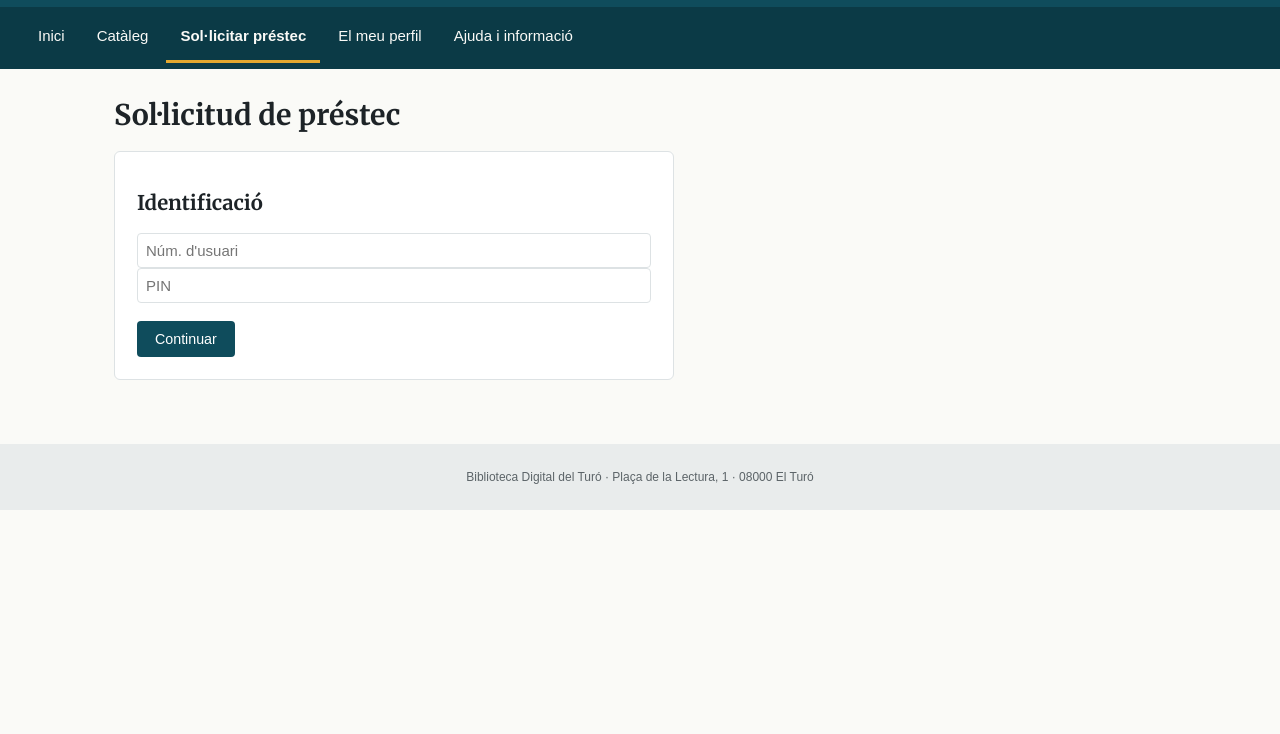
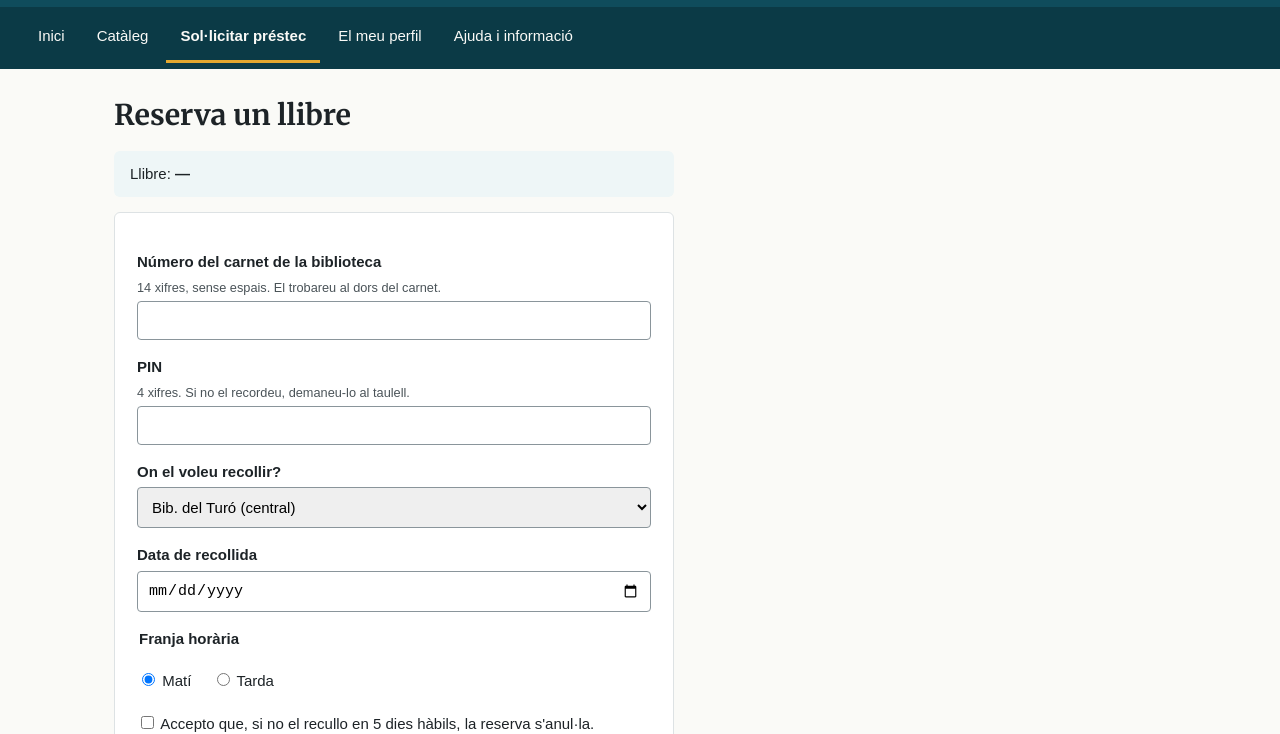
Before and after one commit to 2star444/Projecte-Base, a plain HTML site: page reserva.html in a window 1280 px wide. Shown: the part 61-795 px from the top of the page. Drawn offline with Linux system fonts and the light colour scheme.

Commit message:
[H1/H3/H5/H9] A5: Reserva en una sola pàgina amb validació i confirmació (B)

```diff
--- a/css/estils.css
+++ b/css/estils.css
@@ -401,3 +401,70 @@ footer {
   outline: 3px solid #1a5fb4;
   outline-offset: 2px;
 }
+
+/* A5 · Formulari de reserva en una pàgina */
+.form-reserva {
+  background: #fff;
+  border: 1px solid var(--linia);
+  border-radius: 6px;
+  padding: 22px;
+  max-width: 560px;
+  font-family: Arial, sans-serif;
+}
+.form-reserva label {
+  display: block;
+  font-weight: 700;
+  margin: 16px 0 4px;
+}
+.form-reserva .ajuda {
+  margin: 0 0 4px;
+  font-size: 0.85rem;
+  color: #4a5358;
+}
+.form-reserva input[type="text"],
+.form-reserva input[type="password"],
+.form-reserva input[type="date"],
+.form-reserva select {
+  width: 100%;
+  padding: 10px;
+  border: 1px solid #8a959b;
+  border-radius: 4px;
+  font-size: 1rem;
+}
+.form-reserva input:user-invalid {
+  border-color: #c62828;
+  background: #fff5f5;
+}
+.form-reserva fieldset {
+  border: 0;
+  padding: 0;
+  margin: 16px 0 0;
+}
+.form-reserva legend {
+  font-weight: 700;
+  margin-bottom: 4px;
+}
+.form-reserva .opcio {
+  display: inline-block;
+  margin-right: 16px;
+  font-weight: 400;
+}
+.btn-principal {
+  display: inline-block;
+  margin-top: 20px;
+  background: var(--verd);
+  color: #fff;
+  border: 0;
+  padding: 14px 28px;
+  border-radius: 6px;
+  font-size: 1.05rem;
+  font-weight: 700;
+  cursor: pointer;
+}
+.llibre-triat {
+  font-family: Arial, sans-serif;
+  background: #eef6f7;
+  border-radius: 6px;
+  padding: 12px 16px;
+  max-width: 560px;
+}
--- a/reserva.html
+++ b/reserva.html
@@ -39,66 +39,86 @@
       </ul>
     </nav>
     <main>
-      <h1>Sol·licitud de préstec</h1>
-      <form id="form-reserva">
-        <div class="pas" id="pas1">
-          <h2>Identificació</h2>
-          <input type="text" id="carnet" placeholder="Núm. d'usuari" />
-          <input type="password" id="pin" placeholder="PIN" />
-          <button type="button" id="continuar-1">Continuar</button>
-        </div>
-        <div class="pas" id="pas2">
-          <h2>Document</h2>
-          <label for="document">Codi del document</label>
-          <input type="text" id="document" />
-          <button type="button" id="continuar-2">Continuar</button>
-        </div>
-        <div class="pas" id="pas3">
-          <h2>Punt de servei</h2>
-          <label for="biblioteca">Punt de recollida</label>
-          <select id="biblioteca"></select>
-          <button type="button" id="continuar-3">Continuar</button>
-        </div>
-        <div class="pas" id="pas4">
-          <h2>Data</h2>
-          <label for="data">Data de recollida</label>
-          <input type="date" id="data" />
-          <label><input type="radio" name="franja" checked /> Matí</label>
-          <label><input type="radio" name="franja" /> Tarda</label>
-          <button type="button" id="continuar-4">Continuar</button>
-        </div>
-        <div class="pas" id="pas5">
-          <h2>Condicions</h2>
-          <div class="condicions">
-            <p>
-              1. La sol·licitud de préstec queda subjecta a la disponibilitat
-              efectiva del document en el moment de la tramitació i a la
-              normativa general de circulació de la Xarxa.
-            </p>
-            <p>
-              2. El document romandrà a disposició de la persona usuària durant
-              un termini de cinc dies hàbils a comptar de la data indicada.
-              Transcorregut aquest termini sense recollida, la sol·licitud es
-              considerarà anul·lada i s'aplicaran els punts de penalització
-              corresponents.
-            </p>
-            <p>
-              3. La persona usuària és responsable de la custòdia del document i
-              n'haurà de respondre en cas de pèrdua o deteriorament.
-            </p>
-            <p>
-              4. Les dades personals es tracten d'acord amb la política de
-              privacitat publicada a la seu electrònica.
-            </p>
-          </div>
-          <label><input type="checkbox" id="accepto" /> Accepto</label>
-          <button type="button" id="continuar-5">Continuar</button>
-        </div>
-        <div class="pas" id="pas6">
-          <h2>Resum</h2>
-          <p id="resum"></p>
-          <button type="button" id="processar">Processar</button>
-        </div>
+      <h1>Reserva un llibre</h1>
+      <p class="llibre-triat">Llibre: <strong id="llibre-reserva">—</strong></p>
+
+      <form class="form-reserva" action="confirmacio.html" method="get">
+        <input type="hidden" id="document" name="document" />
+
+        <label for="carnet">Número del carnet de la biblioteca</label>
+        <p class="ajuda" id="ajuda-carnet">
+          14 xifres, sense espais. El trobareu al dors del carnet.
+        </p>
+        <input
+          type="text"
+          id="carnet"
+          required
+          inputmode="numeric"
+          pattern="[0-9]{14}"
+          maxlength="14"
+          autocomplete="off"
+          aria-describedby="ajuda-carnet"
+        />
+
+        <label for="pin">PIN</label>
+        <p class="ajuda" id="ajuda-pin">
+          4 xifres. Si no el recordeu, demaneu-lo al taulell.
+        </p>
+        <input
+          type="password"
+          id="pin"
+          required
+          inputmode="numeric"
+          pattern="[0-9]{4}"
+          maxlength="4"
+          aria-describedby="ajuda-pin"
+        />
+
+        <label for="punt-recollida">On el voleu recollir?</label>
+        <select id="punt-recollida" name="recollida" required>
+          <option value="Bib. del Turó (central)" selected>
+            Bib. del Turó (central)
+          </option>
+          <option>Bib. Ca l'Oliveres</option>
+          <option>Bib. Can Comas</option>
+          <option>Bib. Can Fabra</option>
+          <option>Bib. Can Pujades</option>
+          <option>Bib. Els Pins</option>
+          <option>Bib. Est</option>
+          <option>Bib. Font Vella</option>
+          <option>Bib. La Riera</option>
+          <option>Bib. Les Moreres</option>
+          <option>Bib. Nord</option>
+          <option>Bib. Oest</option>
+          <option>Bib. Sant Pere</option>
+          <option>Bib. Sud</option>
+          <option>Bibliobús 1</option>
+          <option>Bibliobús 2</option>
+          <option>Bibliobús 3</option>
+          <option>Punt de lectura Mercat</option>
+        </select>
+
+        <label for="data">Data de recollida</label>
+        <input type="date" id="data" name="data" required />
+
+        <fieldset>
+          <legend>Franja horària</legend>
+          <label class="opcio"
+            ><input type="radio" name="franja" value="mati" checked />
+            Matí</label
+          >
+          <label class="opcio"
+            ><input type="radio" name="franja" value="tarda" /> Tarda</label
+          >
+        </fieldset>
+
+        <label class="opcio"
+          ><input type="checkbox" name="condicions" required />
+          Accepto que, si no el recullo en 5 dies hàbils, la reserva s'anul·la.
+          <a href="ajuda.html">Condicions completes</a></label
+        >
+
+        <button type="submit" class="btn-principal">Reserva el llibre</button>
       </form>
     </main>
     <footer>
```
Also changed, not shown: confirmacio.html (added, +56 -0 lines).
